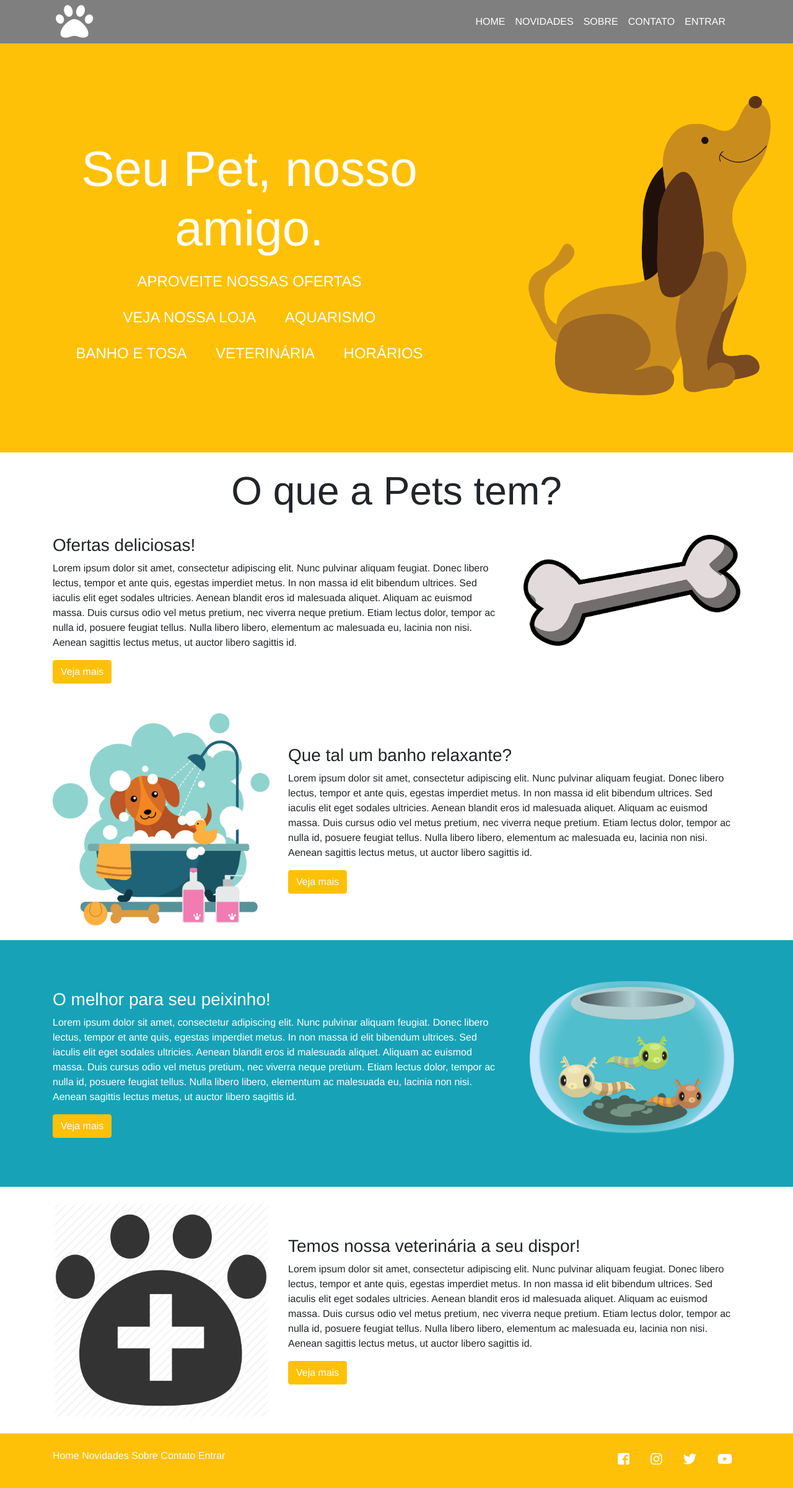
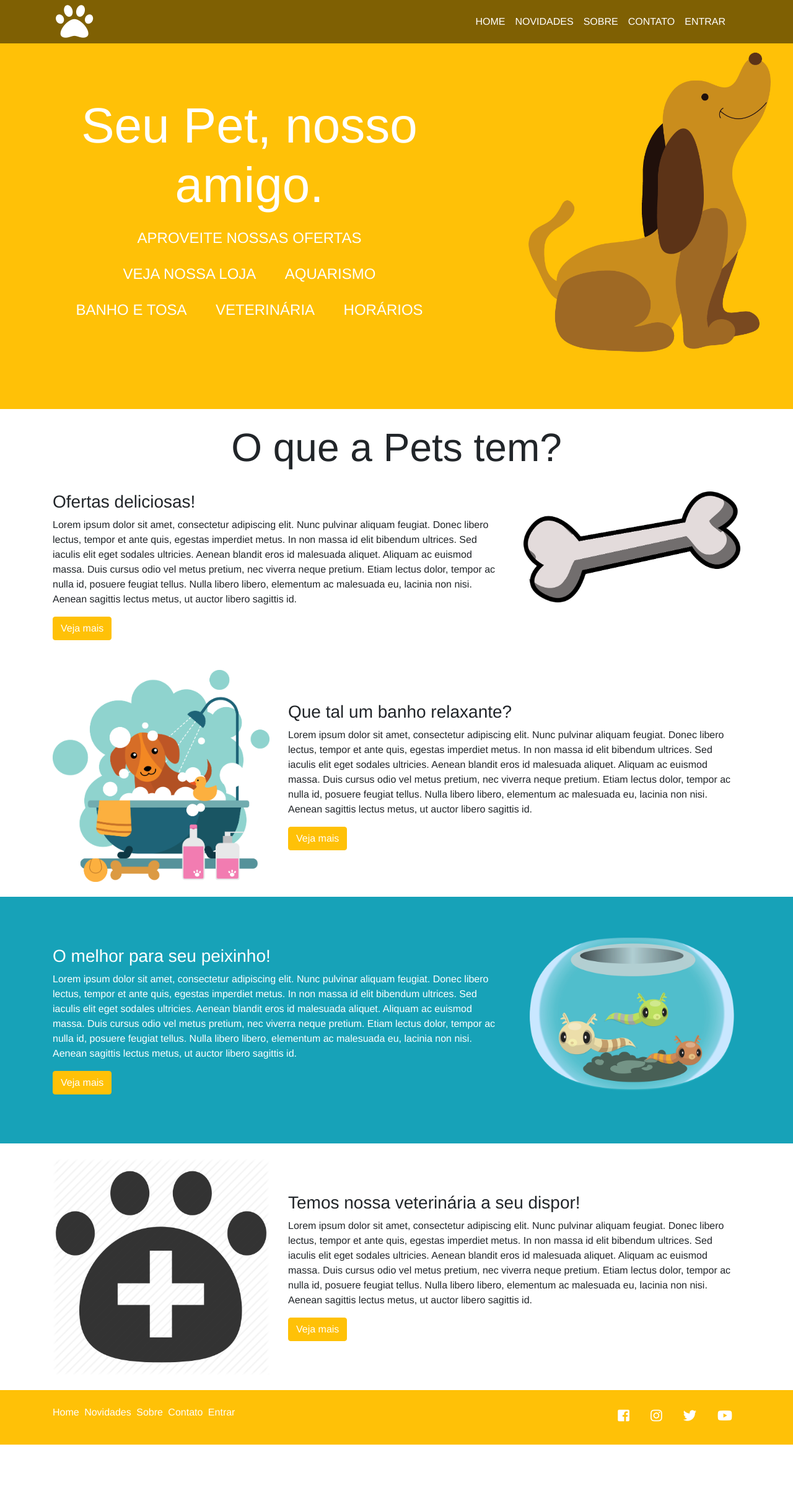
Before and after one commit to RodrigoOSilva/PortifolioPets, a plain HTML site: page index.html in a window 1280 px wide. Shown: the whole page at 62% size. After the commit the page ends 2331 px from the top, so only its background shows below. Drawn offline with nearby package versions, Linux system fonts and the light colour scheme.

Commit message:
ajustes finais

```diff
--- a/css/estilo.css
+++ b/css/estilo.css
@@ -83,8 +83,22 @@ footer p a:hover {
     color: black;
 }
 
+footer a:hover {
+    color: black;
+}
+
 /*/ Extra small devices (portrait phones, less than 576px)*/
 @media (max-width: 575.98px) {
+
+    .navbar-brand i.fas{
+        font-size: 2em;
+    }
+
+    .navbar span {
+        width: 20px;
+        height: 27px;
+    }
+
     h1 {
         display: block;
         font-size: 2.4em;
@@ -102,6 +116,7 @@ footer p a:hover {
 
 /* Small devices (landscape phones, 576px and up)*/
 @media (min-width: 576px) and (max-width: 767.98px) {
+
     h1 {
         font-size: 3.5em;
         padding-top: 50px;
--- a/index.html
+++ b/index.html
@@ -24,13 +24,13 @@
   </head>
   <body>
 <header>
-    <nav class="navbar navbar-expand-md navbar-light navbar-transparente">
+    <nav class="navbar navbar-expand-md navbar-light fixed-top navbar-transparente">
       <div class="container">
        <a href="" class="navbar-brand"><i class="fas fa-paw fa-3x" style="color: white"></i>
        </a>
 
 
-       <button class="navbar-toggler" data-toggle="collapse" data-target="#nav-main">
+       <button class="navbar-toggler border-white bg-white" data-toggle="collapse" data-target="#nav-main">
            <span class="navbar-toggler-icon"></span>
        </button>
        <div class="collapse navbar-collapse" id="nav-main">
@@ -160,11 +160,11 @@
             <div class="row">
                <div class="col-sm-8">
                 <p>
-                    <a href="#">Home</a>
-                    <a href="#">Novidades</a>
-                    <a href="#">Sobre</a>
-                    <a href="#">Contato</a>
-                    <a href="#">Entrar</a>
+                    <a class="pr-1" href="#">Home</a>
+                    <a class="pr-1" href="#">Novidades</a>
+                    <a class="pr-1" href="#">Sobre</a>
+                    <a class="pr-1" href="#">Contato</a>
+                    <a class="pr-1" href="#">Entrar</a>
                 </p>
                </div>
                <div class="col-sm-4 d-flex justify-content-end">
```
